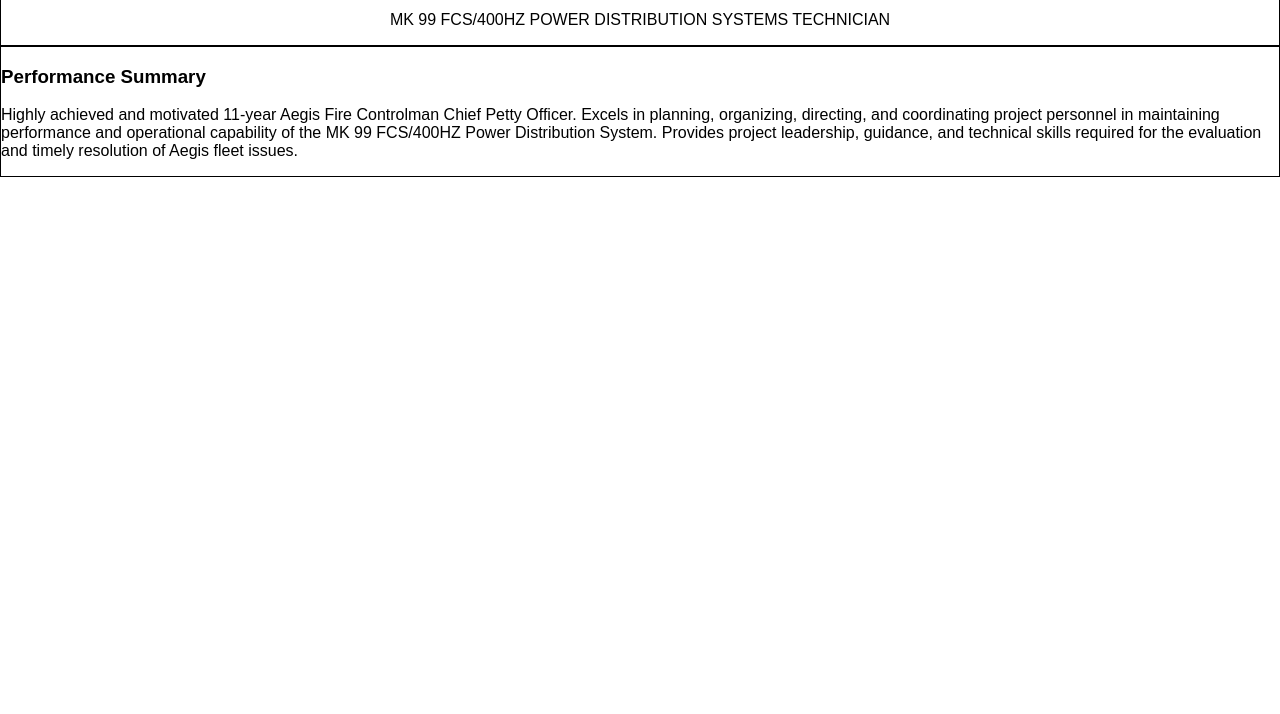
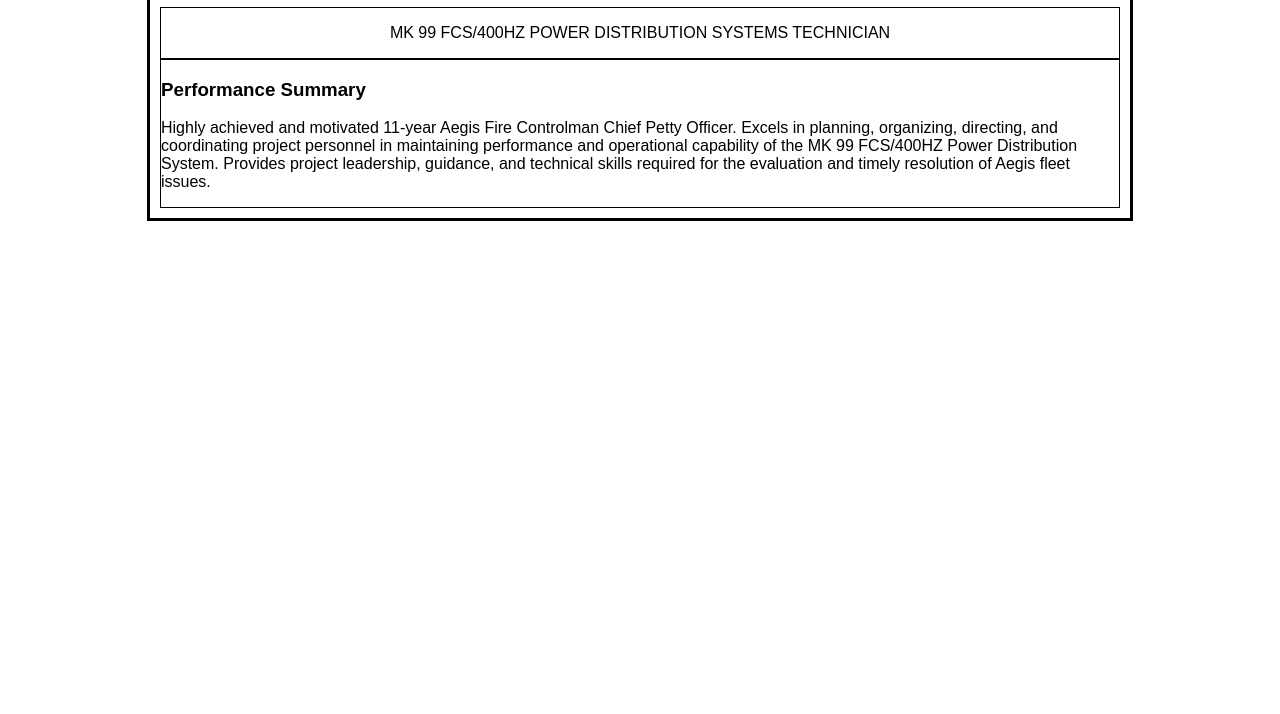
Before and after one commit to Dylanhoward24/Dylanhoward24.github.io, a plain HTML site: page index.html in a window 1280 px wide. Shown: the part 86-800 px from the top of the page. Drawn offline with Linux system fonts and the light colour scheme.

Commit message:
Update style.css

```diff
--- a/style.css
+++ b/style.css
@@ -1,7 +1,8 @@
 body {
   margin: auto;
-  width: 50%
-  border: 3px solid yellow;
+  width: 75%;
+  border: 3px solid black;
+  padding: 10px;
 }
 
 .name {
```
